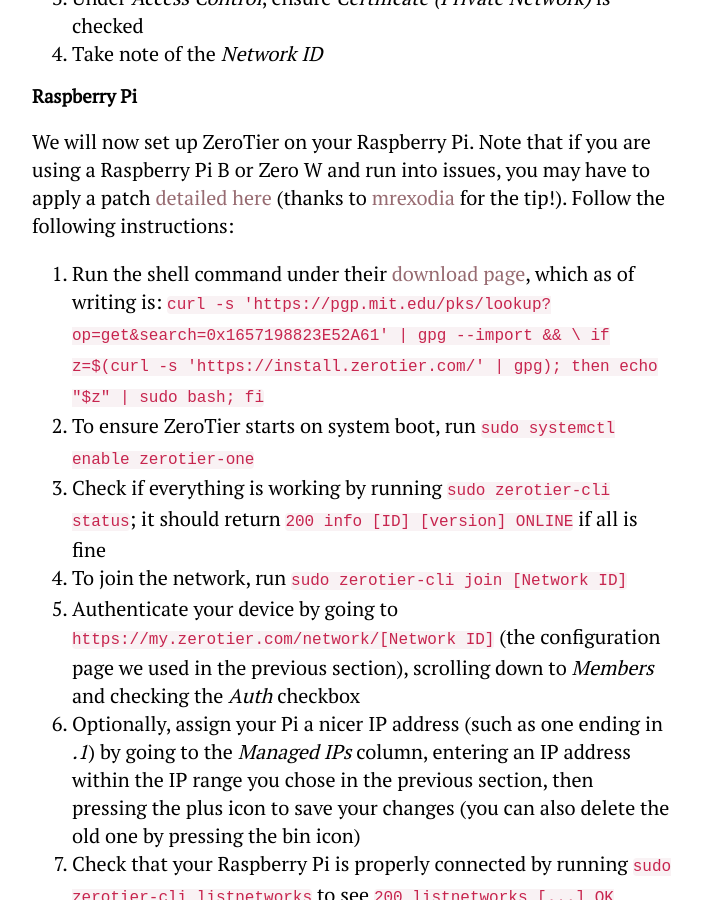
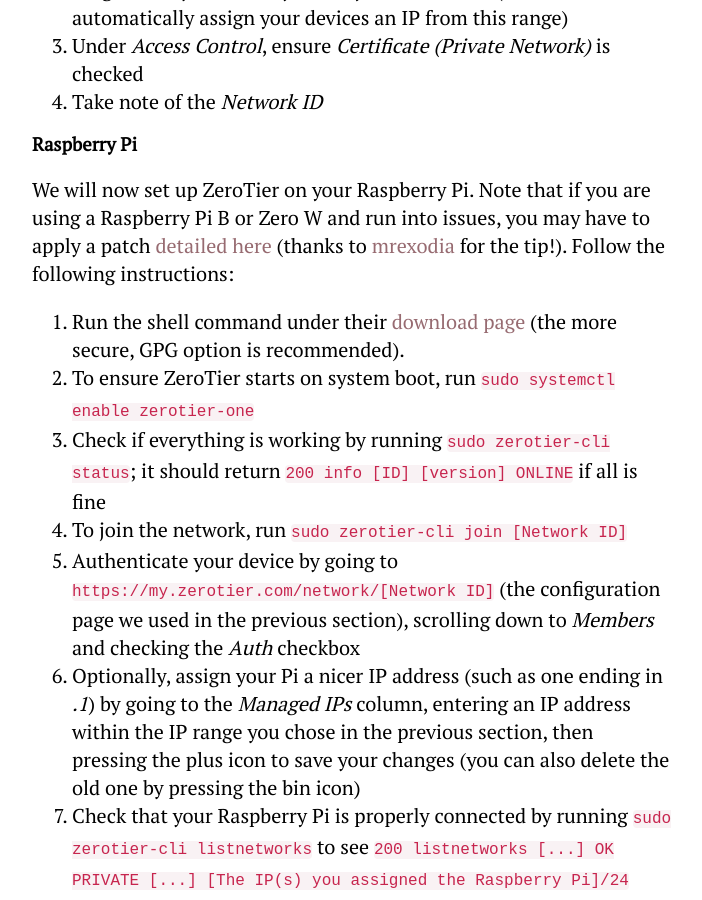
Before and after one commit to kz/iamkelv.in-new, a Jekyll site: the page built from _posts/2017-06-27-zerotier.md, in a window 1280 px wide and 900 px high, scrolled down 1296 px. Shown: the whole window, without its empty margins (288-990 px from the left). Built offline with Jekyll 4.4.1, drawn with Linux system fonts in a browser that asks for light colours; comment, search, counter and statistics services are not loaded; some of the changed text lies outside the part shown.

Commit message:
Update Zerotier blog post

```diff
--- a/_posts/2017-06-27-zerotier.md
+++ b/_posts/2017-06-27-zerotier.md
@@ -4,6 +4,8 @@
 date:   2017-06-27 20:34 +0100
 excerpt: "A tutorial on setting up ZeroTier on your Raspberry Pi to access it away from home securely."
 ---
+
+_(Edited on 14th June 2020 to update the download link.)_
 
 When you need to access your Raspberry Pi from home, exposing your public IP/using dynamic DNS and opening ports can expose your Pi to potential security threats, especially if you're using password-based authentication or running services behind these ports.
 
@@ -26,8 +28,7 @@
 
 We will now set up ZeroTier on your Raspberry Pi. Note that if you are using a Raspberry Pi B or Zero W and run into issues, you may have to apply a patch [detailed here](https://github.com/zerotier/ZeroTierOne/issues/510#issuecomment-351093694) (thanks to [mrexodia](https://iamkelv.in/blog/2017/06/zerotier.html#comment-3658807685) for the tip!). Follow the following instructions:
 
-1. Run the shell command under their [download page](https://www.zerotier.com/download.shtml), which as of writing is: `curl -s 'https://pgp.mit.edu/pks/lookup?op=get&search=0x1657198823E52A61' | gpg --import && \
-if z=$(curl -s 'https://install.zerotier.com/' | gpg); then echo "$z" | sudo bash; fi`
+1. Run the shell command under their [download page](https://www.zerotier.com/download.shtml) (the more secure, GPG option is recommended).
 2. To ensure ZeroTier starts on system boot, run `sudo systemctl enable zerotier-one`
 3. Check if everything is working by running `sudo zerotier-cli status`; it should return `200 info [ID] [version] ONLINE` if all is fine
 4. To join the network, run `sudo zerotier-cli join [Network ID]`
```
